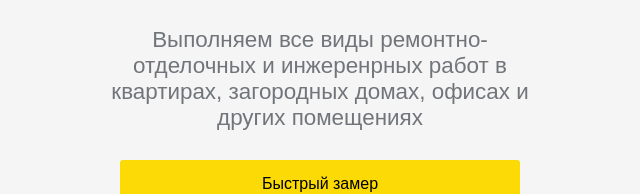
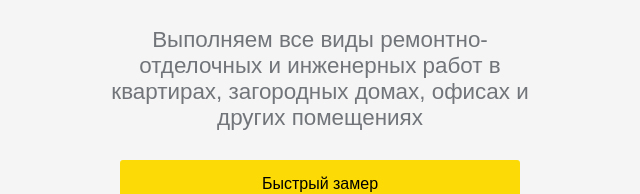
Before and after one commit to zeorca/grandstroy, a plain HTML site: page index.html in a window 1280 px wide. Shown: the part 296-490 px from the top of the page, 320-960 px from the left. Drawn offline with nearby package versions, Linux system fonts and the light colour scheme; a web font is replaced by a local one.

Commit message:
Update index.html

```diff
--- a/index.html
+++ b/index.html
@@ -60,7 +60,7 @@
             Ремонт и отделка в Иркутске и Иркутской области.
           </h1>
           <h2>
-            Выполняем все виды ремонтно-отделочных и инжеренрных работ в
+            Выполняем все виды ремонтно-отделочных и инженерных работ в
             квартирах, загородных домах, офисах и других помещениях
           </h2>
           <a class="fast-btn" href="#req">Быстрый замер</a>
```
